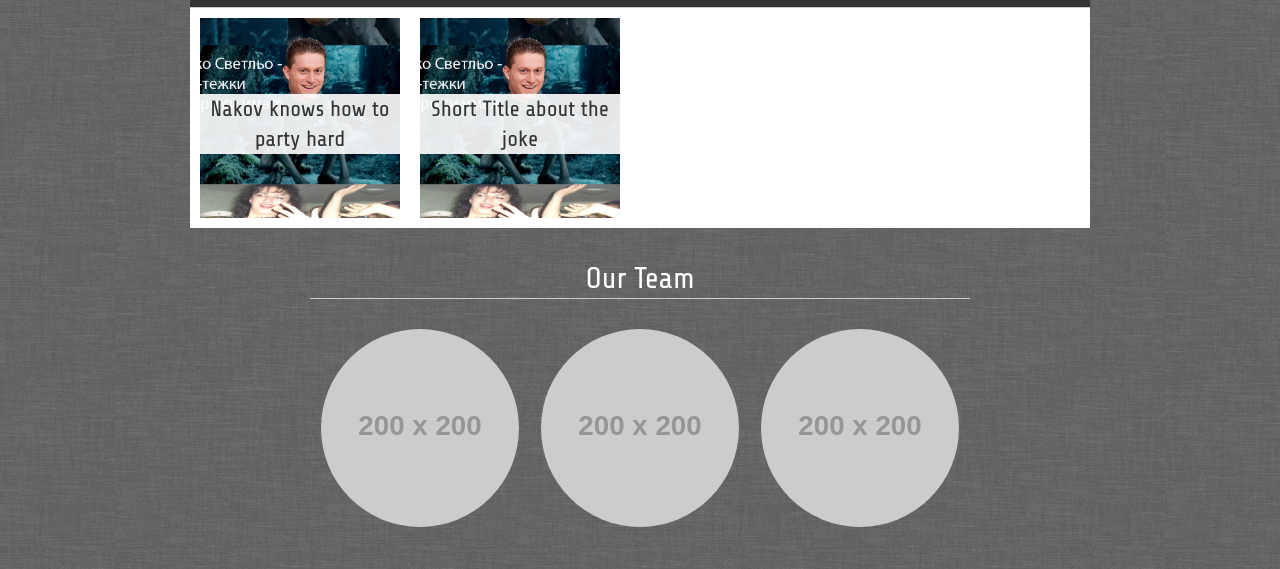
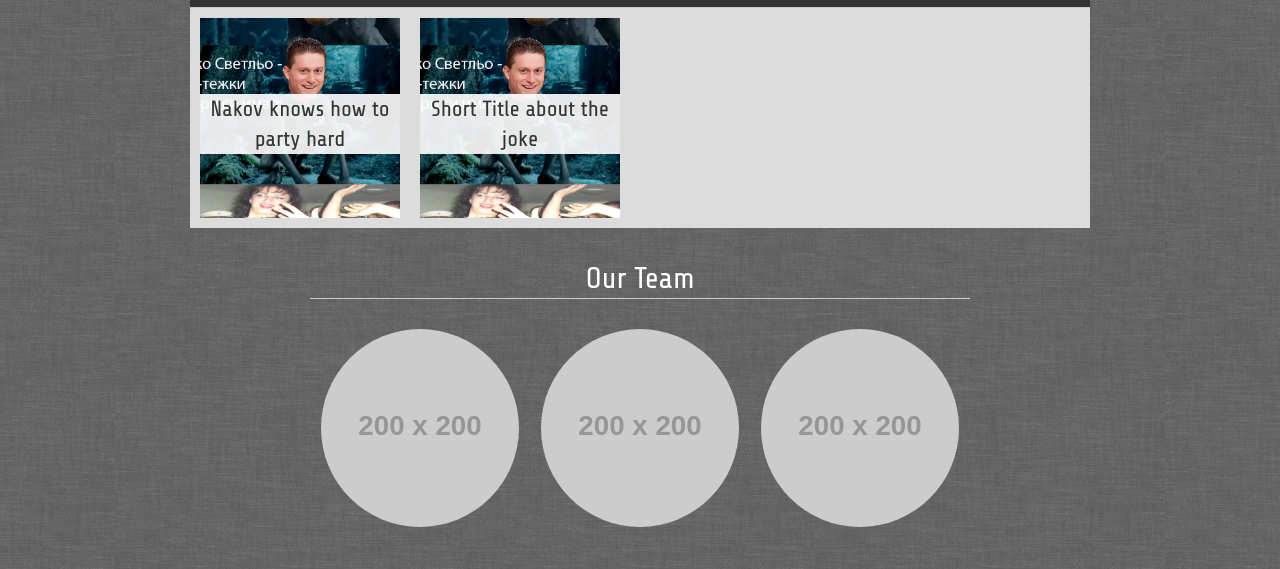
Before and after one commit to iordan93/TeamRamoth, a plain HTML site: page index.html in a window 1280 px wide. Shown: the part 231-800 px from the top of the page. Drawn offline with nearby package versions, Linux system fonts and the light colour scheme; placeholder pictures from the web are drawn by us; a web font is replaced by a local one.

Commit message:
Design changes

```diff
--- a/sass/cstyle.scss
+++ b/sass/cstyle.scss
@@ -178,7 +178,7 @@ a.list{
 }
 
 .tabs-content{
-  background-color: #fff;
+  background-color: #dcdcdc;
   ul{
     li{
       float: left;
@@ -221,7 +221,6 @@ a.list{
       width:100%;
       padding:20px 0;
       margin:0;
-      background-color: rgba(100,100,100,0.2);
       position: relative;
       a{
         width:100%;
```
Also changed, not shown: common/cstyle.css.
